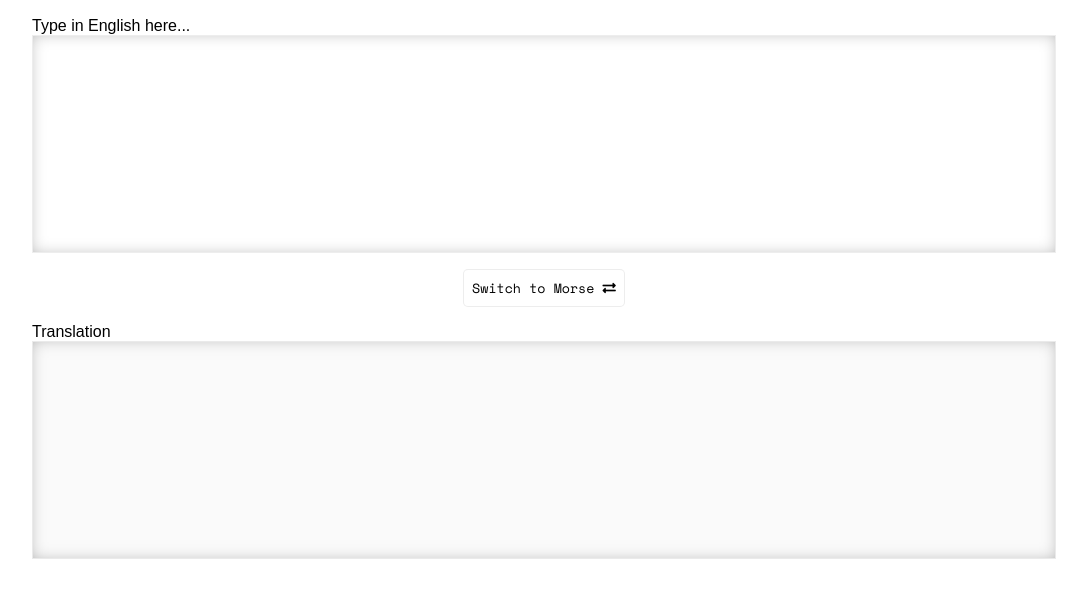
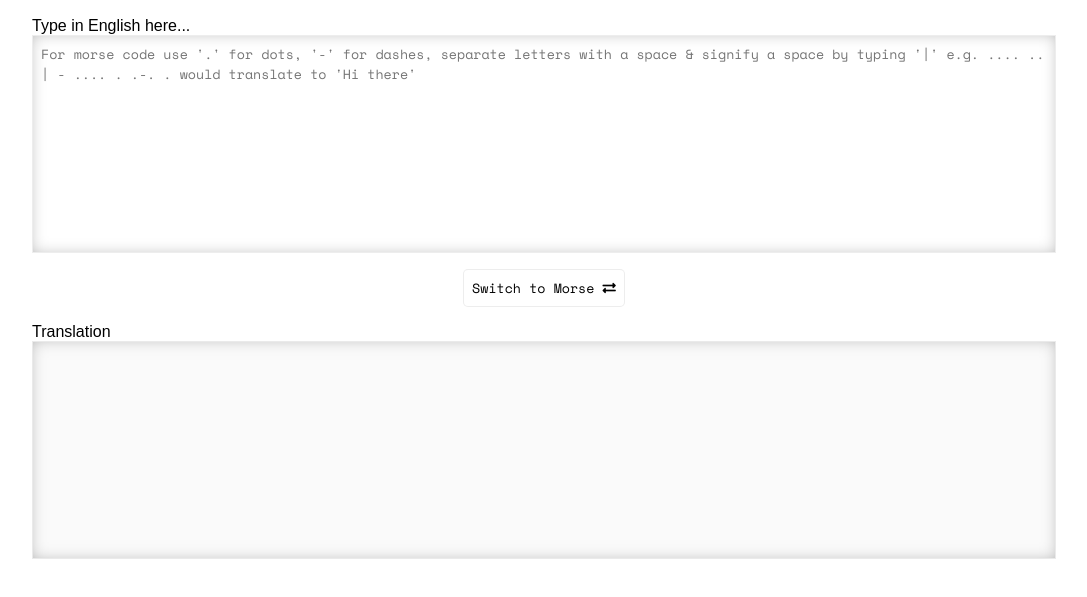
Before and after one commit to TheLuckyLuc/morse-code-translator, a website built with webpack: page index.html in a window 1280 px wide. Shown: the part 51-648 px from the top of the page, without its empty margins (96-1183 px from the left). Built offline with nearby package versions, Linux system fonts and the light colour scheme; a web font is replaced by a local one.

Commit message:
Add placeholder descriptions

```diff
--- a/index.html
+++ b/index.html
@@ -22,11 +22,11 @@
             <h1>Morse Code Translator</h1>
             <div id="translator__english" class="translator__section">
                 <label for="translator__english--text">Type in English here...</label>
-                <textarea name="english" id="translator__english--text" cols="30" rows="10"></textarea>
+                <textarea placeholder="For morse code use '.' for dots, '-' for dashes, separate letters with a space & signify a space by typing '|' e.g. .... .. | - .... . .-. . would translate to 'Hi there'" name="english" id="translator__english--text" cols="30" rows="10"></textarea>
             </div>
             <div id="translator__morse" class="translator__section hide">
                 <label for="translator__morse--text">Type in Morse Code here...</label>
-                <textarea name="morse" id="translator__morse--text" cols="30" rows="10"></textarea>
+                <textarea placeholder="For morse code use '.' for dots, '-' for dashes, separate letters with a space & signify a space by typing '|' e.g. .... .. | - .... . .-. . would translate to 'Hi there'" name="morse" id="translator__morse--text" cols="30" rows="10"></textarea>
             </div>
             <button>Switch to Morse <i class="fas fa-exchange-alt"></i></button>
             <div id="translator__result" class="translator__section">
```
